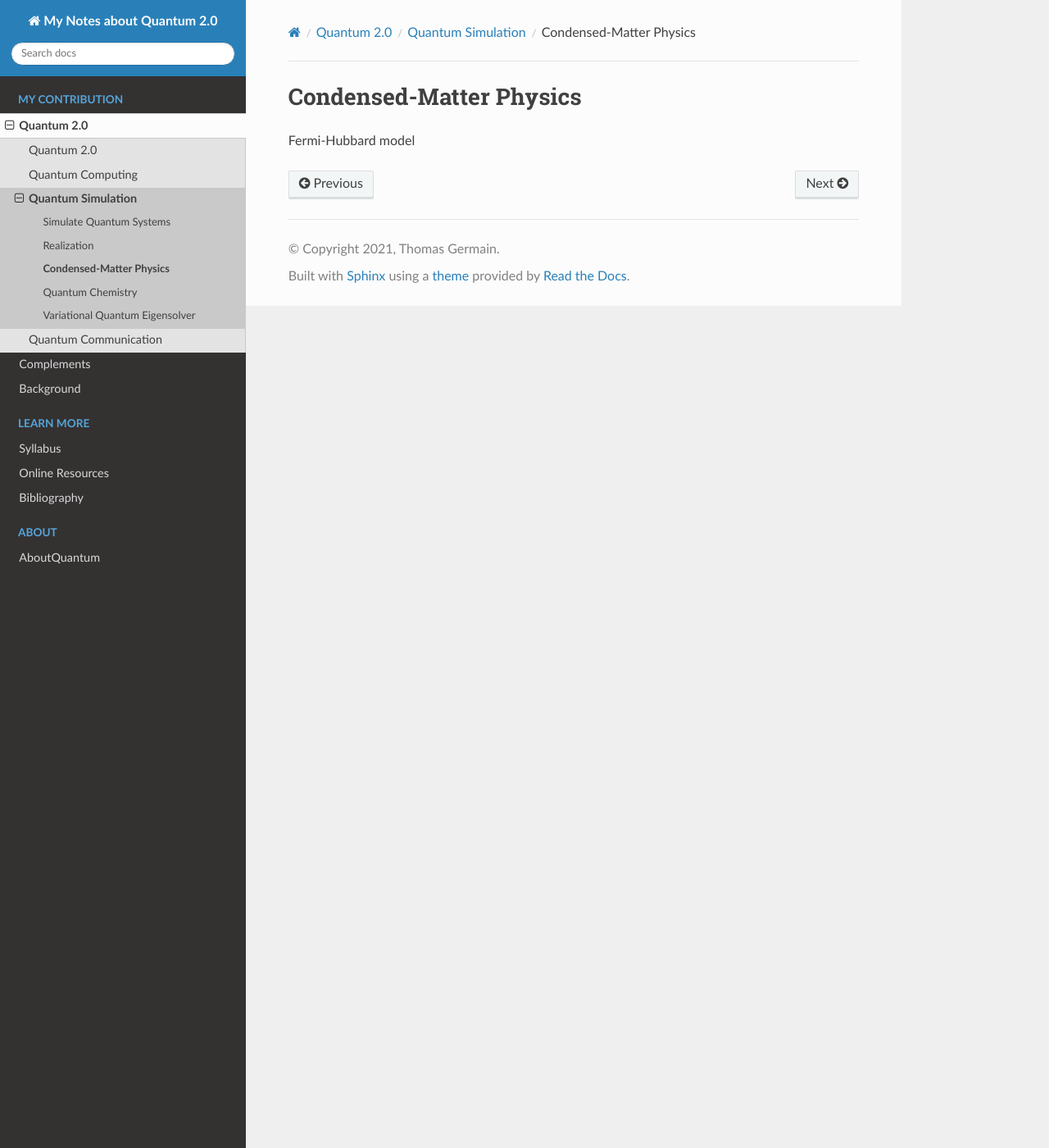
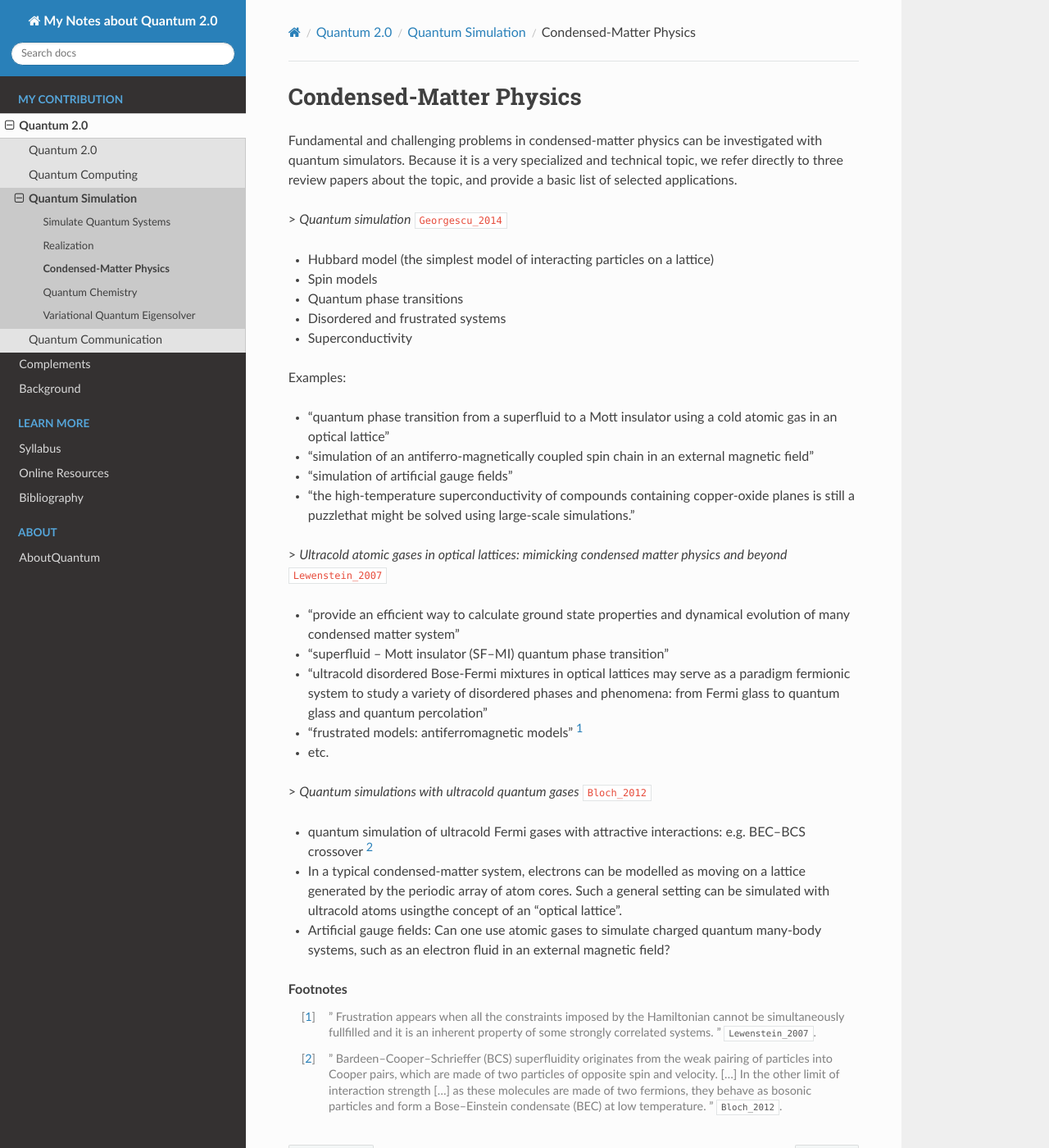
Before and after one commit to tomlqc/about-quantum, a Sphinx documentation site: the page built from source/intro/simulation/condmatter.rst, in a window 1280 px wide and 1400 px high. Shown: the whole window at 82% size. Built offline with Sphinx 7.4.7 and the Read the Docs theme 2.0.0, drawn with Linux system fonts in a browser that asks for light colours; cross-references to code outside the pages are shown as plain code.

Commit message:
Simulation, half formulated.

```diff
--- a/source/biblio/articles.bib
+++ b/source/biblio/articles.bib
@@ -8,6 +8,19 @@
   volume = {11},
   number = {1},
   journal = {Nature Communications},
+  publisher = {Springer Science and Business Media {LLC}}
+}
+@article{ArguelloLuengo_2019,
+  title = {Analogue quantum chemistry simulation},
+  author = {Javier Arg\"{u}ello-Luengo and Alejandro Gonz{\'{a}}lez-Tudela and Tao Shi and Peter Zoller and J. Ignacio Cirac},
+  year = {2019},
+  month = oct,
+  doi = {10.1038/s41586-019-1614-4},
+  eprint = {1807.09228},
+  volume = {574},
+  number = {7777},
+  pages = {215--218},
+  journal = {Nature},
   publisher = {Springer Science and Business Media {LLC}}
 }
 @article{Arute_2020,
@@ -104,6 +117,19 @@
    pages={431–435},
    journal={Nature},
    publisher={Springer Science and Business Media LLC}
+}
+@article{Feynman_1982,
+  title = {Simulating physics with computers},
+  author = {Richard P. Feynman},
+  year = {1982},
+  month = jun,
+  doi = {10.1007/bf02650179},
+  pdf = {https://vql.cs.msu.ru/Feynman.pdf},
+  volume = {21},
+  number = {6-7},
+  pages = {467--488},
+  journal = {International Journal of Theoretical Physics},
+  publisher = {Springer Science and Business Media {LLC}}
 }
 @article{Gambetta_2017,
    title={Building logical qubits in a superconducting quantum computing system},
--- a/source/biblio/misc.bib
+++ b/source/biblio/misc.bib
@@ -1,50 +1,56 @@
 @article{Aspect_2015,
   title = {Closing the Door on {E}instein and {B}ohr’s Quantum Debate},
   author = {Aspect, Alain},
-  journal = {Physics},
+  year = {2015},
+  url = {https://physics.aps.org/articles/v8/123},
   volume = {8},
   issue = {123},
-  year = {2015},
-  publisher = {American Physical Society},
-  url = {https://physics.aps.org/articles/v8/123},
+  journal = {Physics},
+  publisher = {American Physical Society}
 }
 @MISC{Clarke_2020,
+    title={Towards a Large-scale Quantum Computer Using Silicon Spin Qubits},
     author={Clarke, James},
     year={2020},
     month={Aug},
-    Title={Towards a Large-scale Quantum Computer Using Silicon Spin Qubits},
-    journal={Hot Chips 32 Conference},
+    URL={https://hotchips.org/archives/hc32/},
     howpublished={"Hot Chips 32" Conference Archive},
-    URL={https://hotchips.org/archives/hc32/}
+    journal={Hot Chips 32 Conference}
+}
+@MISC{IQCQH_2020,
+    title={Introduction to {Q}uantum {C}omputing and {Q}uantum {H}ardware},
+    author={IBM Quantum team},
+    year={2020},
+    url={http://qiskit.org/learn/intro-qc-qh}
 }
 @MISC{Jirauschek_2019,
+    title={Zentrum für {Q}uanten{E}ngineering ({ZQE}) {G}arching},
     author={Jirauschek, Christian},
     year={2019},
     month={Jul},
-    Title={Zentrum für {Q}uanten{E}ngineering ({ZQE}) {G}arching},
+    URL={https://wiki.tum.de/download/attachments/251625503/IndustryDay_Jirauschek.pdf},
     journal={Industry Day},
-    place={Munich},
-    URL={https://wiki.tum.de/download/attachments/251625503/IndustryDay_Jirauschek.pdf}
+    place={Munich}
 }
 @incollection{Meyer_2009,
+  title       = "Quantum computing with semiconductor quantum dots",
   author      = "Meyer, Carola",
-  title       = "Quantum computing with semiconductor quantum dots",
+  year        = 2009,
+  ISBN = {978-3-893-36559-3},
+  doi = {2128/3592},
+  url = {https://www.fz-juelich.de/SharedDocs/Downloads/PGI/PGI-6/EN/meyer_004.pdf},
+  chapter     = {X5},
+  booktitle   = "Spintronics - from GMR to quantum information: lecture notes of the 40th spring school 2009",
   editor      = "Blügel, S. and Morgenstern, M. and Bürgler, D. and Schneider, C. M. and Waser, R.",
-  booktitle   = "Spintronics - from GMR to quantum information: lecture notes of the 40th spring school 2009",
-  ISBN = {978-3-893-36559-3},
   publisher   = "Forschungszentrum Jülich Zentralbibliothek",
-  address = {Jülich},
-  year        = 2009,
-  chapter     = {X5},
-  doi = {2128/3592},
-  url = {https://www.fz-juelich.de/SharedDocs/Downloads/PGI/PGI-6/EN/meyer_004.pdf}
+  address = {Jülich}
 }
 @article{Russell_2020,
+ title   = {Intel Connects the (Quantum) Dots in Accelerating Quantum Computing Effort},
  author  = {Russell, John},
  year = {2020},
  date    = {2020-08-19},
- title   = {Intel Connects the (Quantum) Dots in Accelerating Quantum Computing Effort},
- journal = {HPC wire},
+ urldate = {2021-04-03},
  url     = {https://www.hpcwire.com/2020/08/19/intel-connects-the-quantum-dots-in-accelerating-quantum-computing-effort/},
- urldate = {2021-04-03}
+ journal = {HPC wire}
 }
--- a/source/biblio/reviews.bib
+++ b/source/biblio/reviews.bib
@@ -109,3 +109,17 @@
    publisher={AIP Publishing},
    pages={021318}
 }
+@article{Lewenstein_2007,
+   title={Ultracold atomic gases in optical lattices: mimicking condensed matter physics and beyond},
+   author={Lewenstein, Maciej and Sanpera, Anna and Ahufinger, Veronica and Damski, Bogdan and Sen(De), Aditi and Sen, Ujjwal},
+   year={2007},
+   month={Mar},
+   ISSN={1460-6976},
+   DOI={10.1080/00018730701223200},
+   eprint={cond-mat/0606771},
+   volume={56},
+   number={2},
+   pages={243–379},
+   journal={Advances in Physics},
+   publisher={Informa UK Limited}
+}
--- a/source/intro/simulation/chemistry.rst
+++ b/source/intro/simulation/chemistry.rst
@@ -2,11 +2,13 @@
 Quantum Chemistry
 =================
 
-- Quantum Chemistry,
-  `IBM Course <https://qiskit.org/learn/intro-qc-qh/>`_, Lectures 22-27
+- Quantum Chemistry, :cite:`IQCQH_2020`, Lectures 22-27
 
 - *Simulating Chemistry* :cite:`Kassal_2011`
 
   - reaction rates, molecular structure
 
 - "energy derivates for quantum chemistry" :cite:`OBrien_2019`
+
+- *Analog quantum chemistry simulation* :cite:`ArguelloLuengo_2019`,
+  with ultracold atoms in optical lattices and cavity quantum electrodynamics
--- a/source/intro/simulation/condmatter.rst
+++ b/source/intro/simulation/condmatter.rst
@@ -2,4 +2,70 @@
 Condensed-Matter Physics
 ========================
 
-Fermi-Hubbard model
+Fundamental and challenging problems in condensed-matter physics can be
+investigated with quantum simulators.
+Because it is a very specialized and technical topic, we refer directly to
+three review papers about the topic, and provide a basic list of selected applications.
+
+.. ---------------------------------------------------------------------------
+
+> *Quantum simulation* :cite:`Georgescu_2014`
+
+- Hubbard model (the simplest model of interacting  particles  on  a  lattice)
+- Spin models
+- Quantum phase transitions
+- Disordered and frustrated systems
+- Superconductivity
+
+Examples:
+
+- "quantum phase transition from a superfluid to a Mott insulator using a cold atomic gas in an optical lattice"
+- "simulation of an antiferro-magnetically coupled spin chain in an external magnetic field"
+- "simulation of artificial gauge fields"
+- "the high-temperature superconductivity of compounds containing copper-oxide planes
+  is still a puzzlethat might be solved using large-scale simulations."
+
+> *Ultracold atomic gases in optical lattices: mimicking condensed matter physics and beyond* :cite:`Lewenstein_2007`
+
+- "provide an efficient way to calculate ground state properties and dynamical evolution
+  of many condensed matter system"
+- "superfluid – Mott insulator (SF–MI) quantum phase transition"
+- "ultracold disordered Bose-Fermi mixtures in optical lattices may serve as a paradigm fermionic system
+  to study a variety of disordered phases and phenomena: from Fermi glass to quantum glass
+  and quantum percolation"
+- "frustrated models: antiferromagnetic models" [#frust]_
+- etc.
+
+> *Quantum simulations with ultracold quantum gases* :cite:`Bloch_2012`
+
+- quantum simulation of ultracold Fermi gases with attractive interactions:
+  e.g. BEC–BCS crossover [#BEC-BCS]_
+- In a typical condensed-matter system, electrons can be modelled as moving on a lattice
+  generated by the periodic array of atom cores.
+  Such a general setting can be simulated with ultracold atoms usingthe concept of an "optical lattice".
+- Artificial gauge fields: Can one use atomic gases to simulate charged quantum many-body systems,
+  such as an electron fluid in an external magnetic field?
+
+.. ---------------------------------------------------------------------------
+
+.. rubric:: Footnotes
+
+.. [#frust]
+
+    "
+    Frustration appears when all the constraints imposed by the Hamiltonian cannot be
+    simultaneously fullfilled and it is an inherent property of some strongly correlated systems.
+    "
+    :cite:`Lewenstein_2007`.
+
+.. [#BEC-BCS]
+
+    "
+    Bardeen–Cooper–Schrieffer (BCS) superfluidity originates from the weak pairing of particles
+    into Cooper pairs, which are made of two particles of opposite spin and velocity. [...]
+    In the other limit of interaction strength [...] as these molecules are made of two fermions,
+    they behave as bosonic particles and form a Bose–Einstein condensate (BEC) at low temperature.
+    "
+    :cite:`Bloch_2012`.
+
+.. ---------------------------------------------------------------------------
```
Also changed, not shown: source/intro/simulation/realization.rst (+4 -3 lines), source/intro/simulation/simulate.rst (+35 -2 lines).
